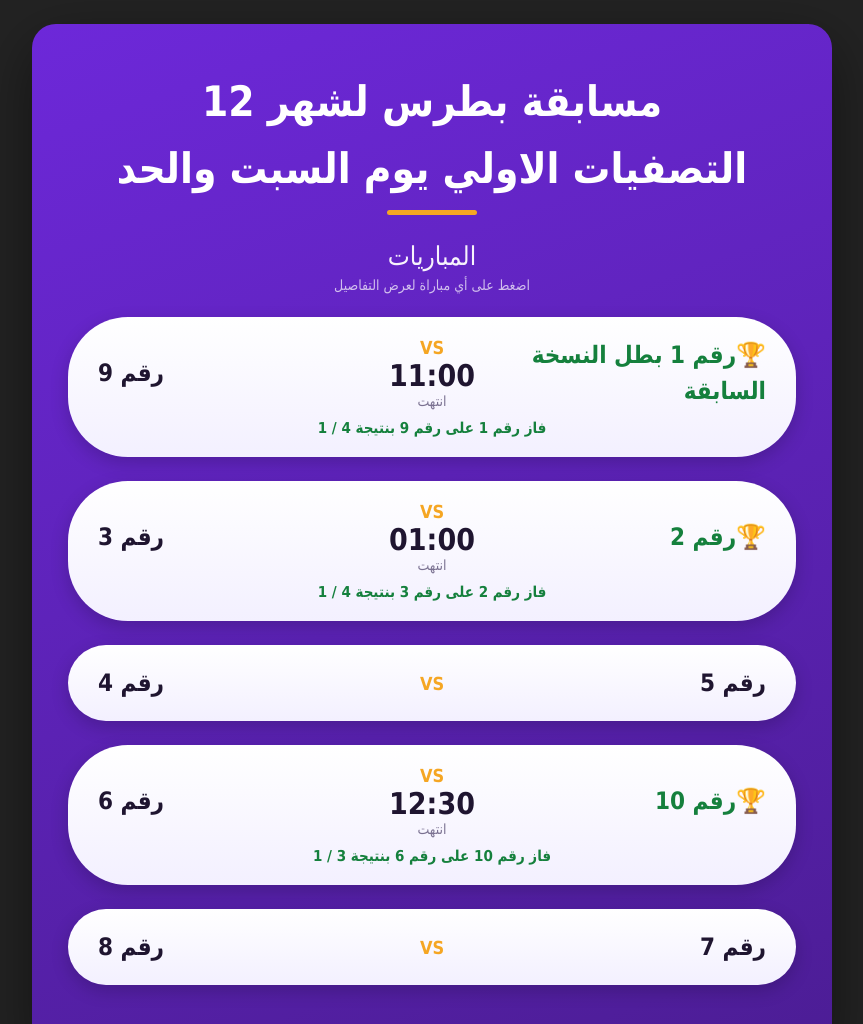
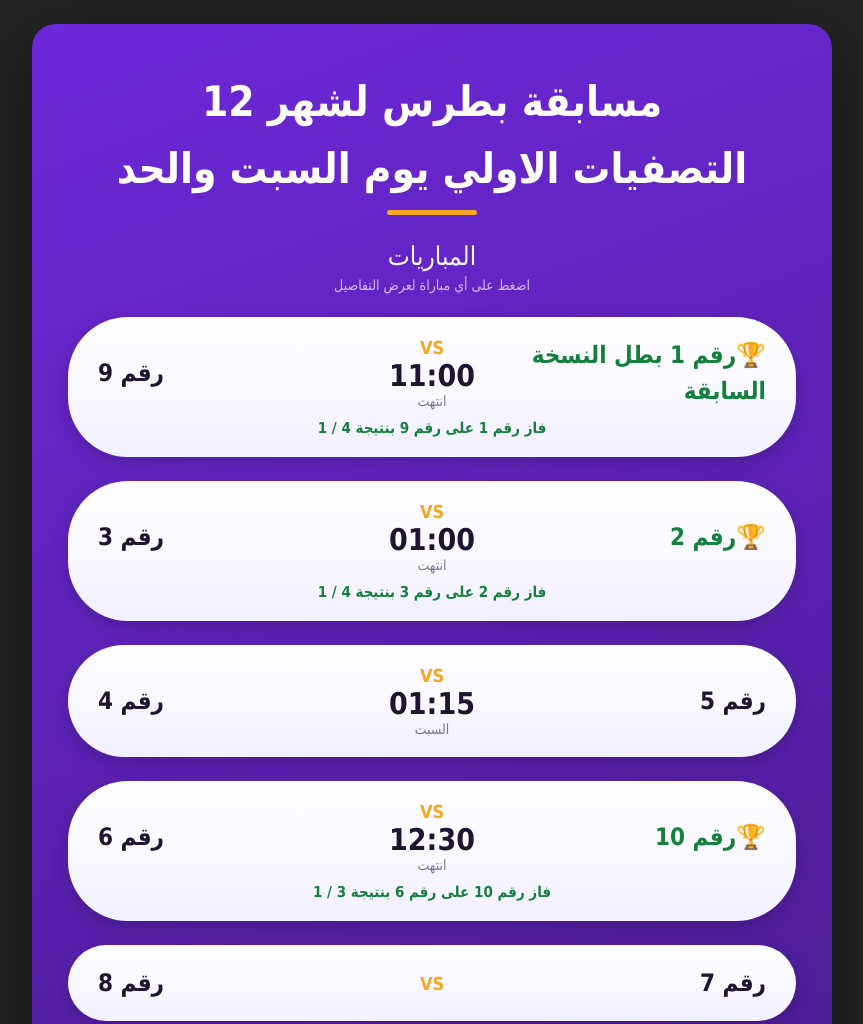
Before and after one commit to kazan0v2/yt-automation-site, a plain HTML site: page index.html in a window 1280 px wide. Shown: the top 1024 px of the page, without its empty margins (208-1071 px from the left). Drawn offline with Linux system fonts and the light colour scheme.

Commit message:
Update index.html

```diff
--- a/index.html
+++ b/index.html
@@ -163,8 +163,8 @@ const DATA = {
         {
           team1: `رقم 5`,
           team2: `رقم 4`,
-          time: ``,
-          period: ``,
+          time: `01:15`,
+          period: `السبت`,
           result: ``,
           winner: ``,
           details: `رقم 5
```
